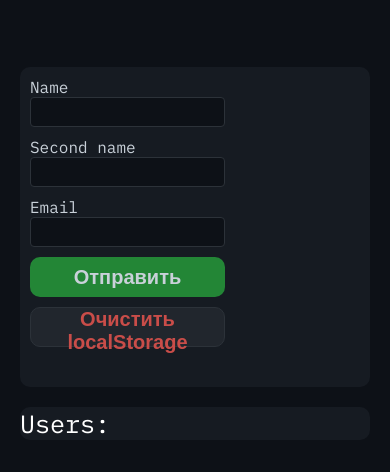
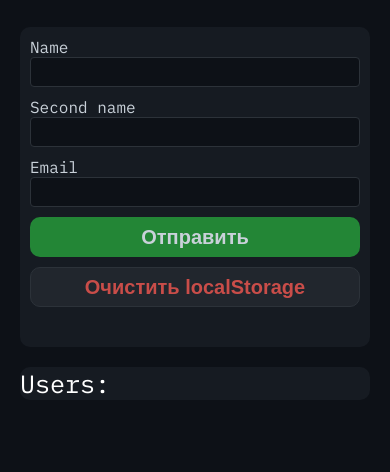
Before and after one commit to AlexFr016/Form, a website: page index.html in a window 390 px wide. Shown: the part 60-532 px from the top of the page. Drawn offline with Linux system fonts and the light colour scheme.

Commit message:
Update index.css

```diff
--- a/css/index.css
+++ b/css/index.css
@@ -29,7 +29,6 @@ main {
 form {
   display: flex;
   flex-direction: column;
-  width: 50vw;
 }
 
 input:focus {
@@ -158,7 +157,7 @@ input:-webkit-autofill:active {
   -webkit-box-shadow: 0 0 0 30px #0d1117 inset !important;
 }
 
-@media (max-width: 800px) {
+@media (max-width: 767px) {
   main {
     flex-direction: column;
   }
@@ -171,4 +170,12 @@ input:-webkit-autofill:active {
   .user-outer {
     width: 400px;
   }
+
+  .clear {
+    width: 100%;
+  }
+
+  main {
+    margin-top: 30px;
+  }
 }
```
